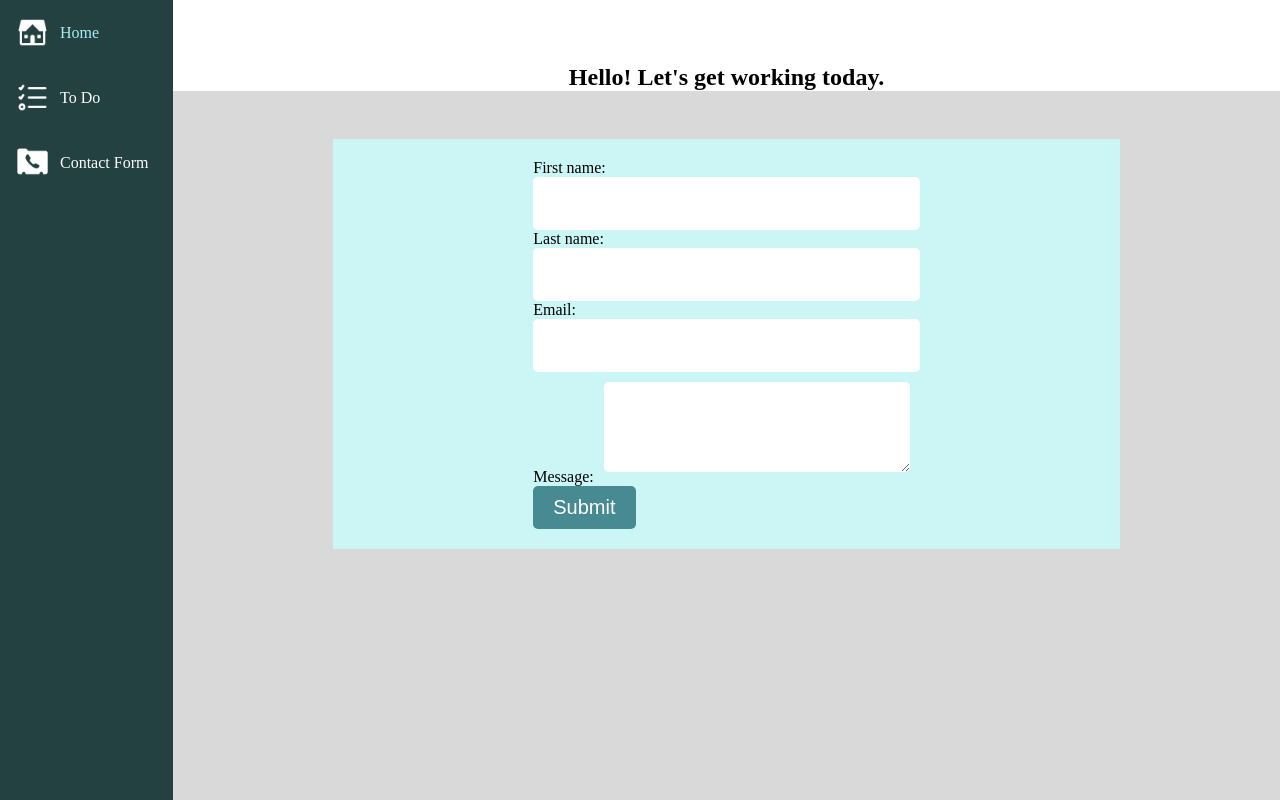
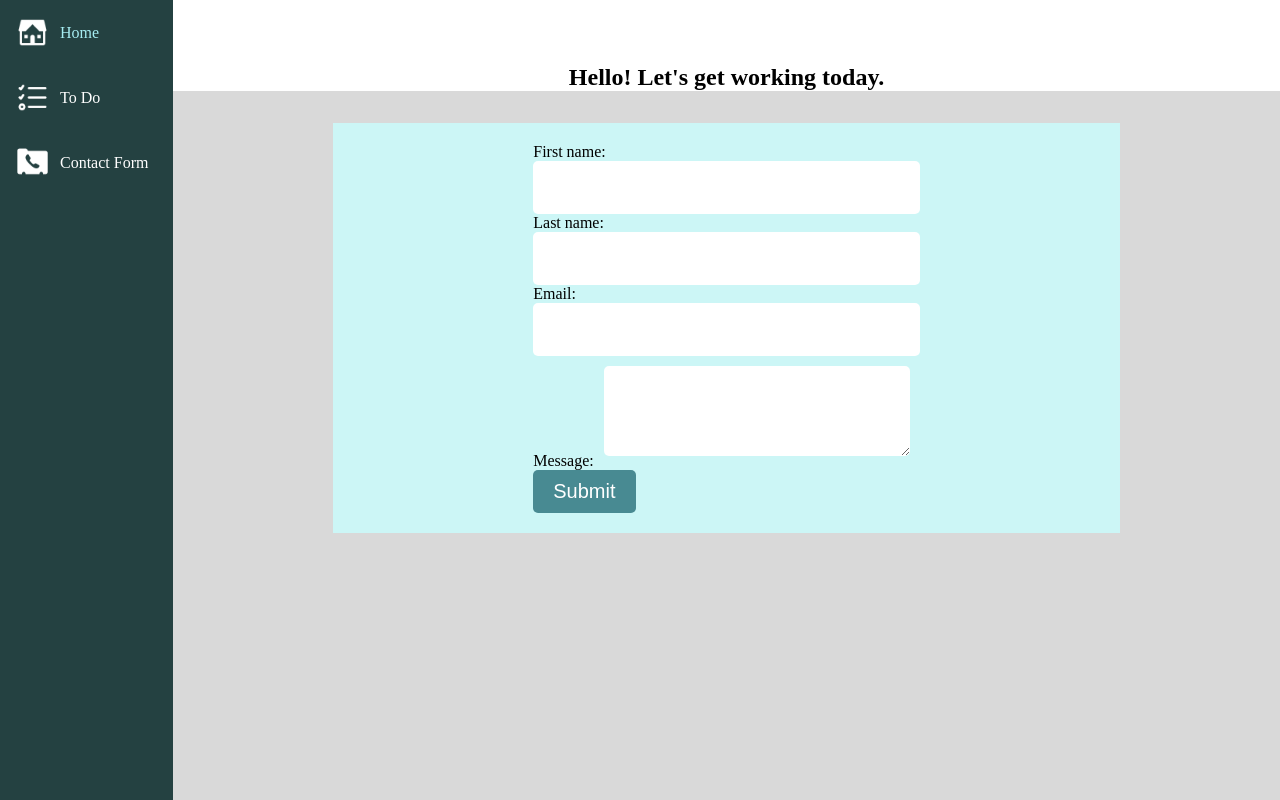
Before and after one commit to Lilian-UXR/Task-Management-Web-App, a React (Create React App) app: page /contact in a window 1280 px wide. Built offline with nearby package versions, Linux system fonts and the light colour scheme.

Commit message:
Update index.css
update to padding for contact form

```diff
--- a/src/index.css
+++ b/src/index.css
@@ -69,7 +69,7 @@ button {
   display: flex;
   flex-direction: column;
   align-items: center;
-  padding: 3rem;
+  padding: 2rem;
   height: 100%;
   width: 100%;
   background-color: #d9d9d9;
```
